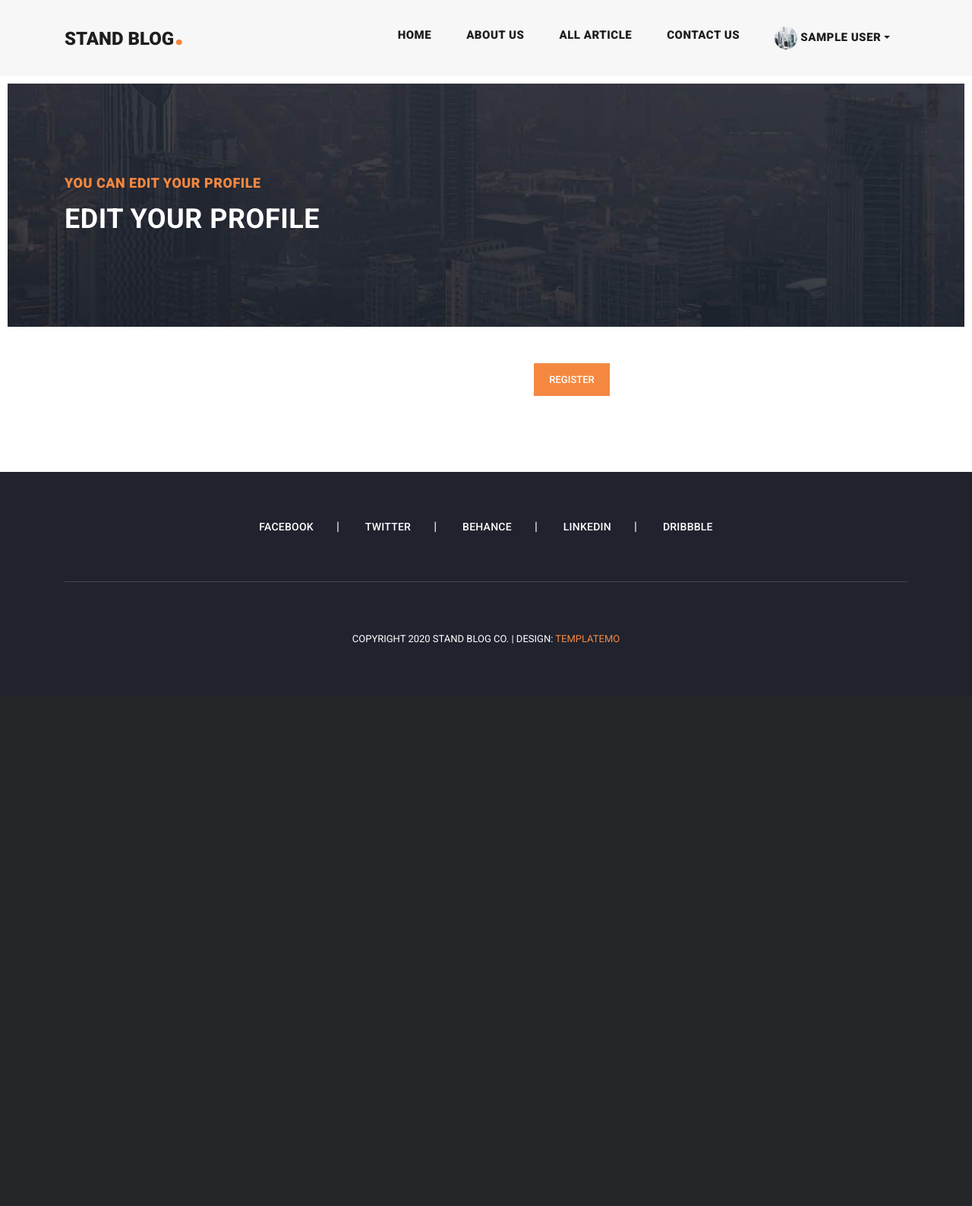
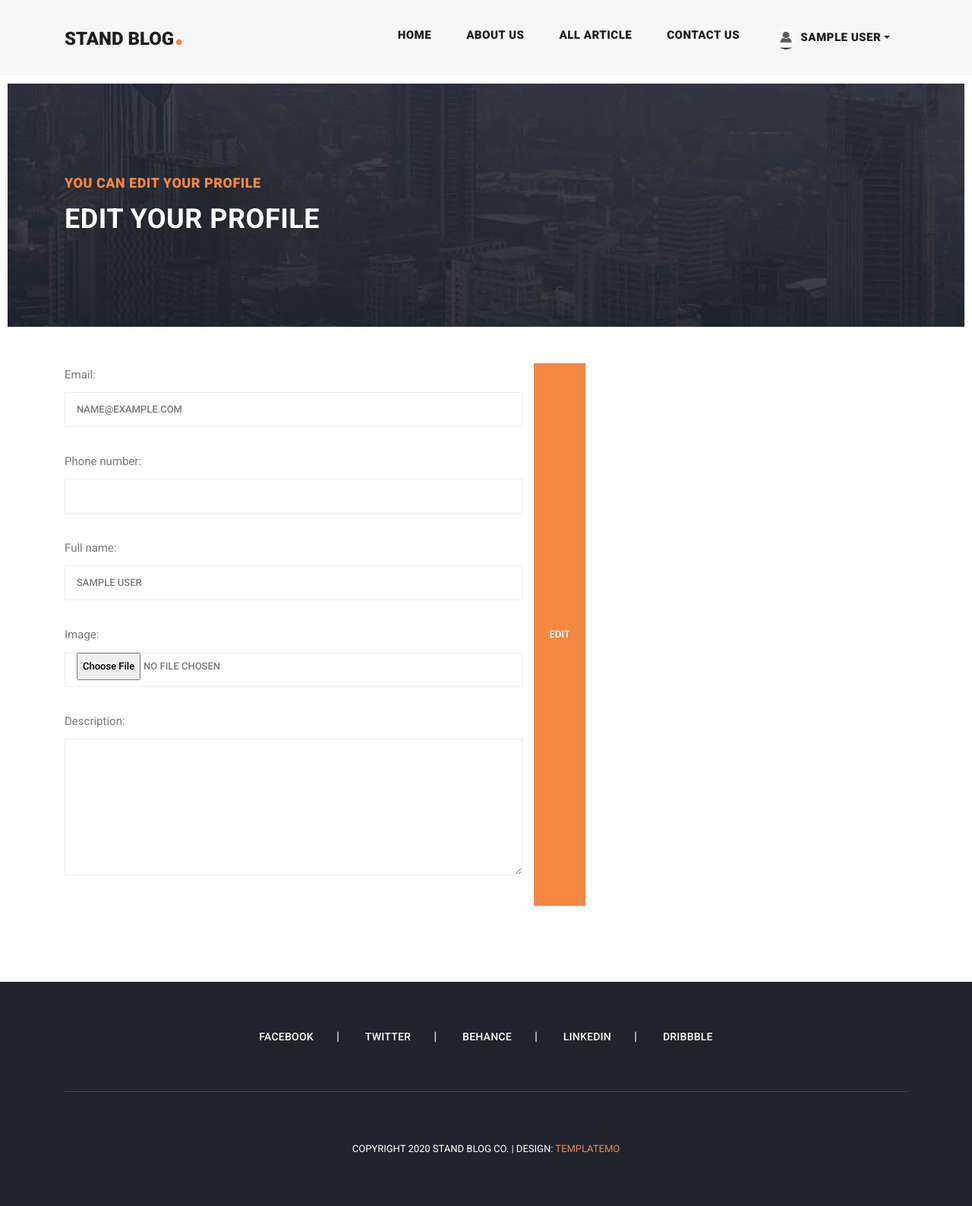
Before and after one commit to MahdiAjam/blog-website, a Django app: page /account/edit/1/ in a window 1280 px wide. Shown: the whole page at 76% size. Before the commit the page ends 847 px from the top, so only its background shows below. Run offline with Django 5.2, Linux system fonts and the light colour scheme; the visitor is signed in with stand-in values (Sample User, id 1); some libraries are stand-ins or nearby versions.

Commit message:
fixing edit user profile and adding image and description to user profile

```diff
--- a/account/admin.py
+++ b/account/admin.py
@@ -13,7 +13,7 @@ class UserAdmin(BaseUserAdmin):
     list_filter = ('is_admin',)
 
     fieldsets = (
-        ('main', {'fields': ('email', 'phone_number', 'full_name', 'password')}),
+        ('main', {'fields': ('email', 'phone_number', 'full_name', 'image', 'description', 'password')}),
         ('permissions', {'fields': ('is_active', 'is_admin', 'last_login')}),
     )
 
--- a/account/forms.py
+++ b/account/forms.py
@@ -10,7 +10,7 @@ class UserCreationForm(forms.ModelForm):
 
     class Meta:
         model = User
-        fields = ('email', 'phone_number', 'full_name')
+        fields = ('email', 'phone_number', 'full_name', 'image', 'description')
 
     def clean_password2(self):
         cd = self.cleaned_data
@@ -60,3 +60,9 @@ class VerifyCodeForm(forms.Form):
 class UserLoginForm(forms.Form):
     phone = forms.CharField(max_length=11)
     password = forms.CharField(widget=forms.PasswordInput)
+
+
+class UserEditProfileForm(forms.ModelForm):
+    class Meta:
+        model = User
+        fields = ('email', 'phone_number', 'full_name', 'image', 'description')
--- a/account/models.py
+++ b/account/models.py
@@ -1,12 +1,15 @@
 from django.db import models
 from django.contrib.auth.models import AbstractBaseUser
 from .managers import UserManager
+from ckeditor.fields import RichTextField
 
 class User(AbstractBaseUser):
     # the password and last login are already exist
     email = models.EmailField(max_length=255, unique=True)
     phone_number = models.CharField(max_length=11, unique=True)
     full_name = models.CharField(max_length=100)
+    image = models.ImageField(upload_to='users/images/', null=True, blank=True)
+    description = RichTextField(null=True, blank=True)
     is_active = models.BooleanField(default=True)
     is_admin = models.BooleanField(default=False)
 
--- a/account/templates/account/edit_profile.html
+++ b/account/templates/account/edit_profile.html
@@ -28,7 +28,7 @@
             <div class="row">
                 <div class="col-lg-8">
                     <div class="contact-form">
-                        <form id="register_form" action="" method="POST" novalidate>
+                        <form id="register_form" action="" method="POST" novalidate  enctype="multipart/form-data">
                             {% csrf_token %}
                             <div class="row">
                                 <div class="col-lg-10">
@@ -36,7 +36,7 @@
                                         {{ form.as_p }}
                                     </fieldset>
                                 </div>
-                                <button type="submit" class="main-button">Register</button>
+                                <button type="submit" class="main-button">Edit</button>
                             </div>
                         </form>
                     </div>
--- a/account/views.py
+++ b/account/views.py
@@ -1,6 +1,6 @@
 from django.shortcuts import render, redirect, get_object_or_404
 from django.views import View
-from .forms import UserRegisterForm, VerifyCodeForm, UserLoginForm
+from .forms import UserRegisterForm, VerifyCodeForm, UserLoginForm, UserEditProfileForm
 from .models import OtpCode, User
 import random
 from utils import send_otp_code
@@ -8,6 +8,7 @@ from django.contrib import messages
 from django.contrib.auth import login, logout, authenticate
 from django.contrib.auth.mixins import LoginRequiredMixin
 from django.core.paginator import Paginator
+
 
 class UserRegisterView(View):
     template_name = 'account/register.html'
@@ -76,6 +77,10 @@ class UserLoginView(View):
     template_name = 'account/login.html'
     form_class = UserLoginForm
 
+    def setup(self, request, *args, **kwargs):
+        self.next = request.GET.get('next')
+        return super().setup(request, *args, **kwargs)
+
     def dispatch(self, request, *args, **kwargs):
         if request.user.is_authenticated:
             messages.warning(request, 'you already logged in.', 'warning')
@@ -94,6 +99,8 @@ class UserLoginView(View):
             if user is not None:
                 login(request, user)
                 messages.success(request, 'you logged in successfully', 'success')
+                if self.next:
+                    return redirect(self.next)
                 return redirect('home:home')
             messages.error(request, 'your phone or password are wrong', 'warning')
         return render(request, self.template_name, {'form': form})
@@ -118,11 +125,18 @@ class UserProfileView(LoginRequiredMixin, View):
         return render(request, self.template_name, {'author': author, 'article': page_obj})
 
 
-class UserEditProfileView(View):
+class UserEditProfileView(LoginRequiredMixin, View):
     template_name = 'account/edit_profile.html'
+    form_class = UserEditProfileForm
 
     def get(self, request, pk=None):
-        return render(request, self.template_name)
+        form = self.form_class(instance=request.user)
+        return render(request, self.template_name, {'form': form})
 
-    def post(self, request):
-        pass
+    def post(self, request, pk=None):
+        form = self.form_class(request.POST, request.FILES, instance=request.user)
+        if form.is_valid():
+            form.save()
+            messages.success(request, 'Profile edited successfully', 'success')
+            return redirect('account:user profile', request.user.id)
+        return render(request, self.template_name, {'form': form})
--- a/templates/includes/header.html
+++ b/templates/includes/header.html
@@ -42,15 +42,26 @@
                             <a class="nav-link dropdown-toggle" id="userDropdown" role="button" data-toggle="dropdown"
                                aria-haspopup="true" aria-expanded="false"
                                href="{% url 'account:user profile' request.user.id %}">
-                                <img src="{% static 'images/about-us.jpg' %}" width="30px" height="30px"
-                                     style="border-radius: 100%" alt=""> {{ request.user.full_name }}</a>
+                                {% if user.image %}
+                                    <img src="{{ user.image.url }}" width="30px" height="30px"
+                                         style="border-radius: 100%"
+                                         alt="">
+                                {% else %}
+                                    <img src="{% static '/images/img.png' %}" width="30px" height="30px"
+                                         style="border-radius: 100%"
+                                         alt="">
+                                {% endif %}
+                                {{ request.user.full_name }}</a>
 
                             <div class="dropdown-menu" aria-labelledby="userDropdown">
-                                <a class="dropdown-item" href="{% url 'account:user edit profile' request.user.id %}">Edit Profile</a>
-                                <a class="dropdown-item" href="{% url 'account:user profile' request.user.id %}">Your Articles</a>
+                                <a class="dropdown-item"
+                                   href="{% url 'account:user edit profile' request.user.id %}">Edit Profile</a>
+                                <a class="dropdown-item" href="{% url 'account:user profile' request.user.id %}">Your
+                                    Articles</a>
                                 <a class="dropdown-item" href="">Settings</a>
                                 <div class="dropdown-divider"></div>
-                                <a class="dropdown-item text-danger" href="{% url 'account:user logout' %}">Logout</a>
+                                <a class="dropdown-item text-danger"
+                                   href="{% url 'account:user logout' %}">Logout</a>
                             </div>
                         </li>
                     {% else %}
```
Also changed, not shown: account/migrations/0003_user_description_user_image.py (added), static/images/img.png (added).
